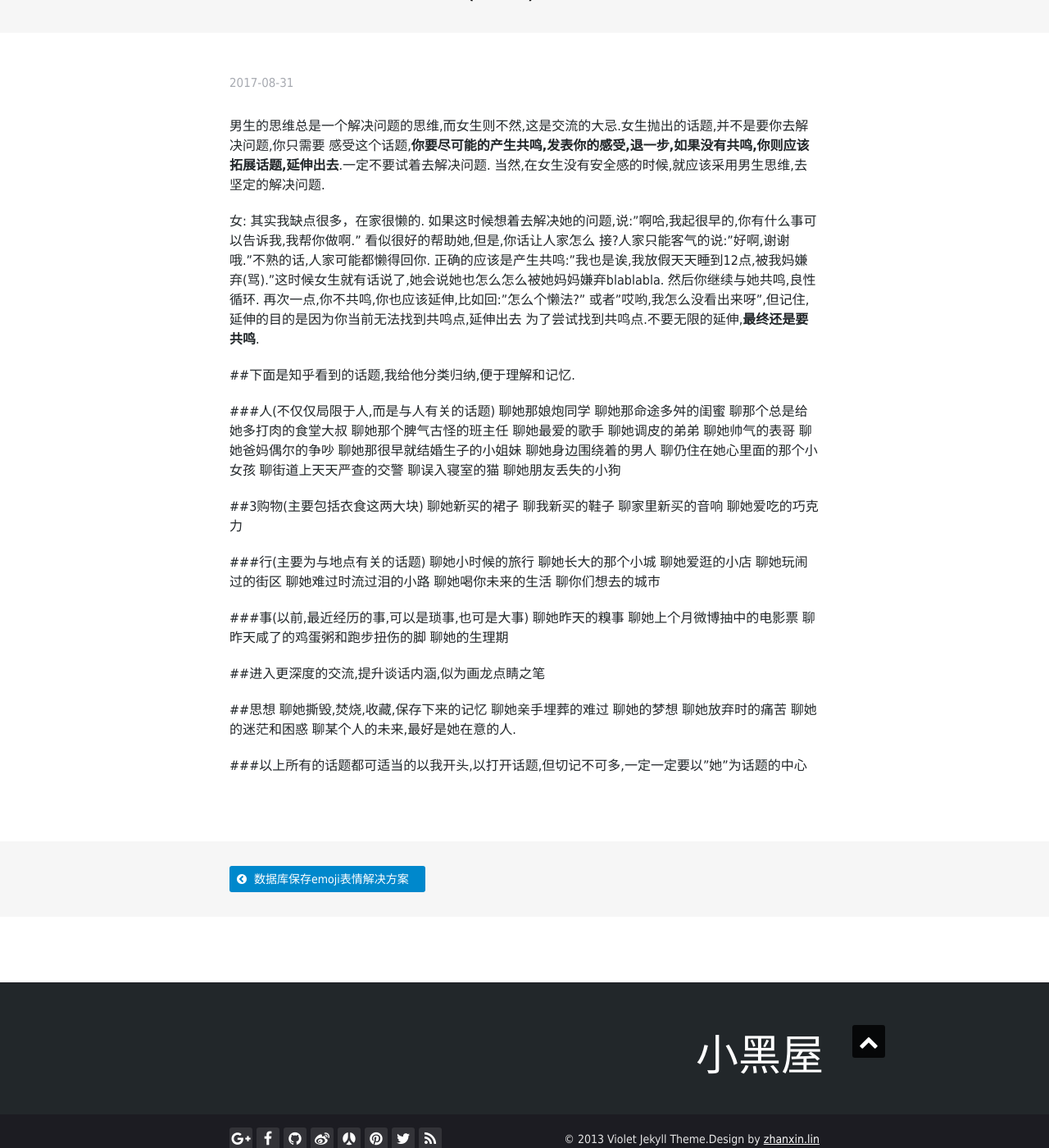
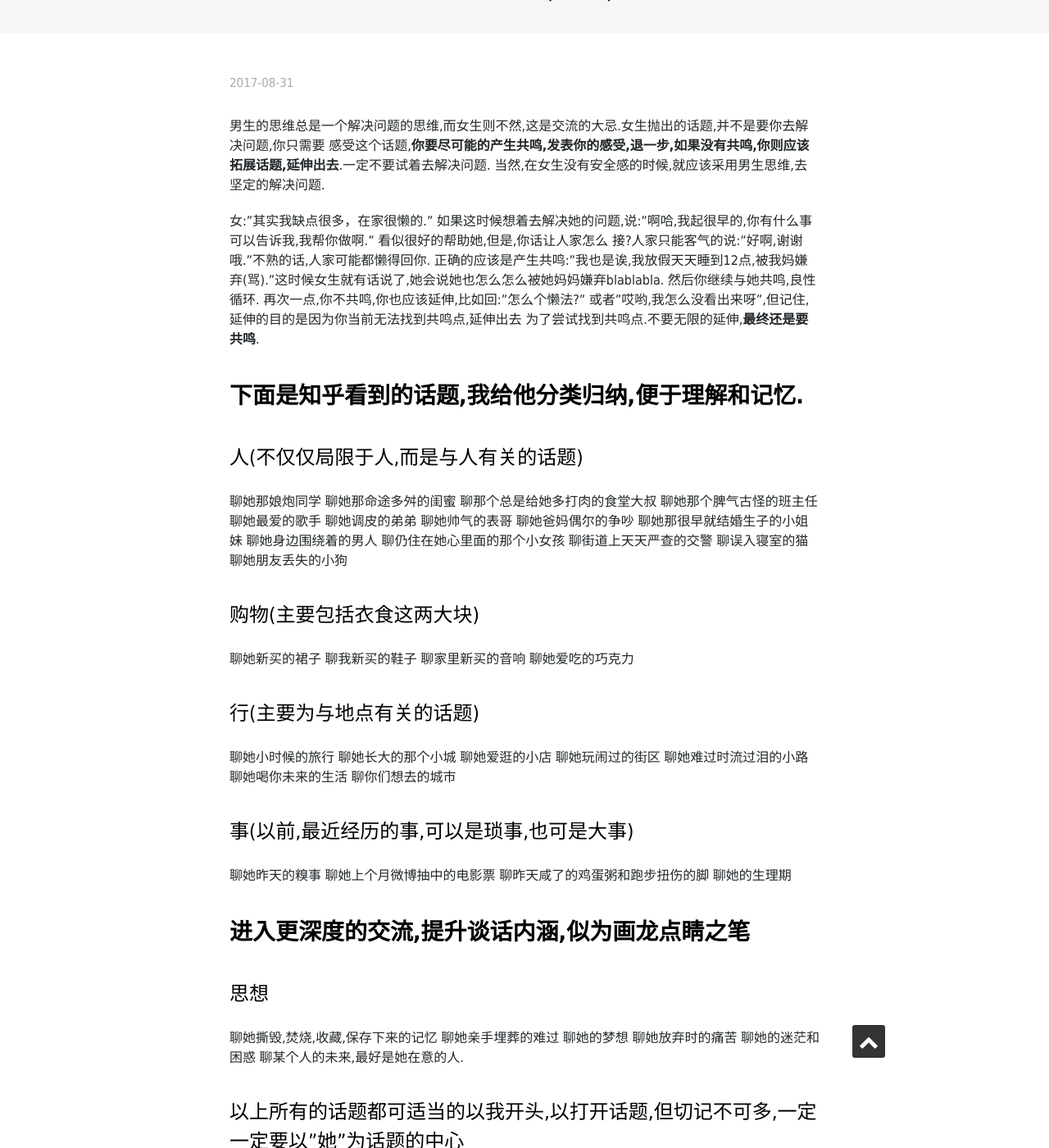
Before and after one commit to GeowindWu/GeowindWu.github.io, a Jekyll site: the page built from _posts/2017-08-31-huati-daquan.md, in a window 1280 px wide and 1400 px high, scrolled down 328 px. Shown: the whole window at 82% size. Built offline with Jekyll 4.4.1, drawn with Linux system fonts in a browser that asks for light colours; nearby versions of some CDN libraries; some web fonts are replaced; some of the changed text lies outside the part shown.

Commit message:
话题大全

```diff
--- a/_posts/2017-08-31-huati-daquan.md
+++ b/_posts/2017-08-31-huati-daquan.md
@@ -16,9 +16,9 @@ title: 与人交流的话题归纳(必看)
 再次一点,你不共鸣,你也应该延伸,比如回:"怎么个懒法?" 或者"哎哟,我怎么没看出来呀",但记住,延伸的目的是因为你当前无法找到共鸣点,延伸出去
 为了尝试找到共鸣点.不要无限的延伸,**最终还是要共鸣**.
 
-##下面是知乎看到的话题,我给他分类归纳,便于理解和记忆.
+## 下面是知乎看到的话题,我给他分类归纳,便于理解和记忆.
 
-###人(不仅仅局限于人,而是与人有关的话题)
+### 人(不仅仅局限于人,而是与人有关的话题)
 聊她那娘炮同学
 聊她那命途多舛的闺蜜
 聊那个总是给她多打肉的食堂大叔
@@ -34,13 +34,13 @@ title: 与人交流的话题归纳(必看)
 聊误入寝室的猫
 聊她朋友丢失的小狗
 
-##3购物(主要包括衣食这两大块)
+### 购物(主要包括衣食这两大块)
 聊她新买的裙子
 聊我新买的鞋子
 聊家里新买的音响
 聊她爱吃的巧克力
 
-###行(主要为与地点有关的话题)
+### 行(主要为与地点有关的话题)
 聊她小时候的旅行
 聊她长大的那个小城
 聊她爱逛的小店
@@ -50,15 +50,15 @@ title: 与人交流的话题归纳(必看)
 聊你们想去的城市
 
 
-###事(以前,最近经历的事,可以是琐事,也可是大事)
+### 事(以前,最近经历的事,可以是琐事,也可是大事)
 聊她昨天的糗事
 聊她上个月微博抽中的电影票
 聊昨天咸了的鸡蛋粥和跑步扭伤的脚
 聊她的生理期
 
-##进入更深度的交流,提升谈话内涵,似为画龙点睛之笔
+## 进入更深度的交流,提升谈话内涵,似为画龙点睛之笔
 
-##思想
+### 思想
 聊她撕毁,焚烧,收藏,保存下来的记忆
 聊她亲手埋葬的难过
 聊她的梦想
@@ -66,4 +66,4 @@ title: 与人交流的话题归纳(必看)
 聊她的迷茫和困惑
 聊某个人的未来,最好是她在意的人.
 
-###以上所有的话题都可适当的以我开头,以打开话题,但切记不可多,一定一定要以"她"为话题的中心
+### 以上所有的话题都可适当的以我开头,以打开话题,但切记不可多,一定一定要以"她"为话题的中心
```
Also changed, not shown: other parts of _posts/2017-08-31-huati-daquan.md (+2 -2 lines).
